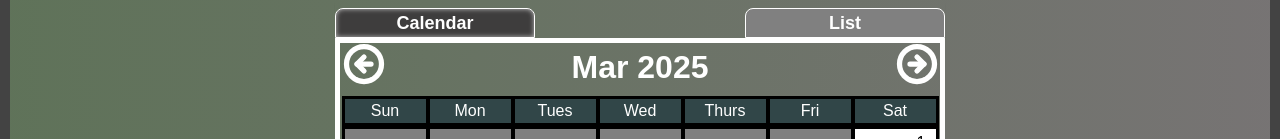
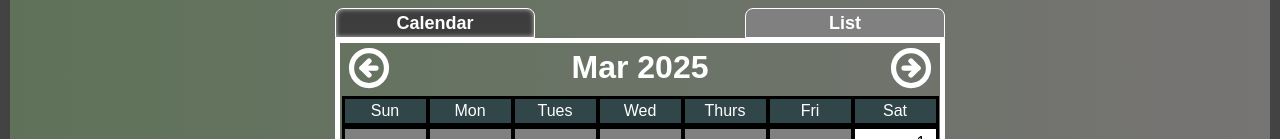
Before and after one commit to MichaelPaulKunz/nola-community-gardens, a Next.js app: page / in a window 1280 px wide. Shown: the part 178-317 px from the top of the page. Built offline with nearby package versions, Linux system fonts and the light colour scheme; no server answers.

Commit message:
center buttons

```diff
--- a/app/globals.css
+++ b/app/globals.css
@@ -101,11 +101,16 @@ body {
 .month-last-button {
   float: left;
   font-size: xx-large;
+  margin-top: 0.7%;
+  margin-left: 1%;
 }
 
 .month-next-button {
   float: right;
   font-size: xx-large;
+  margin-top: 0.7%;
+  margin-right: 1%;
+
 }
 
 .days-row {
```
